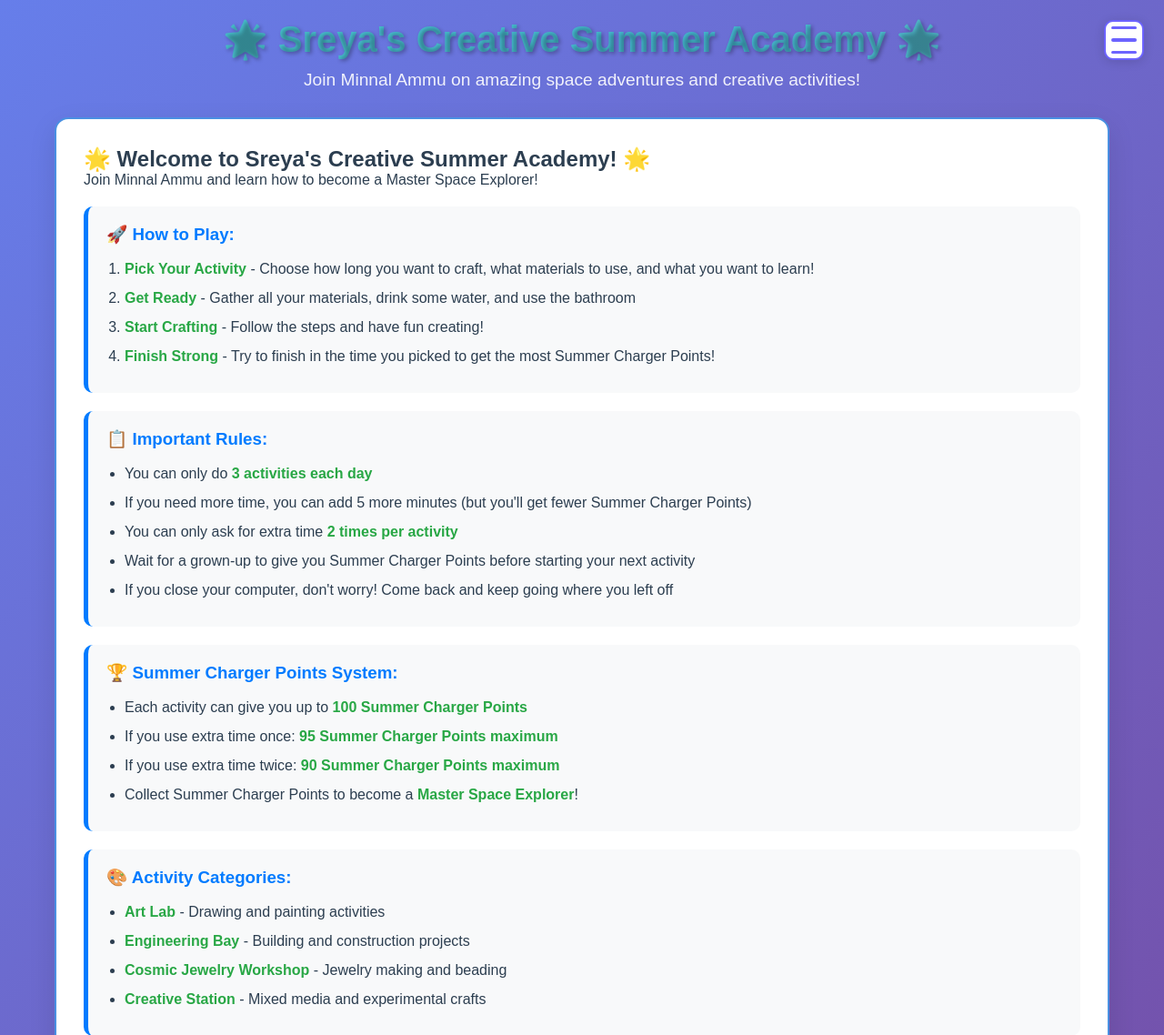
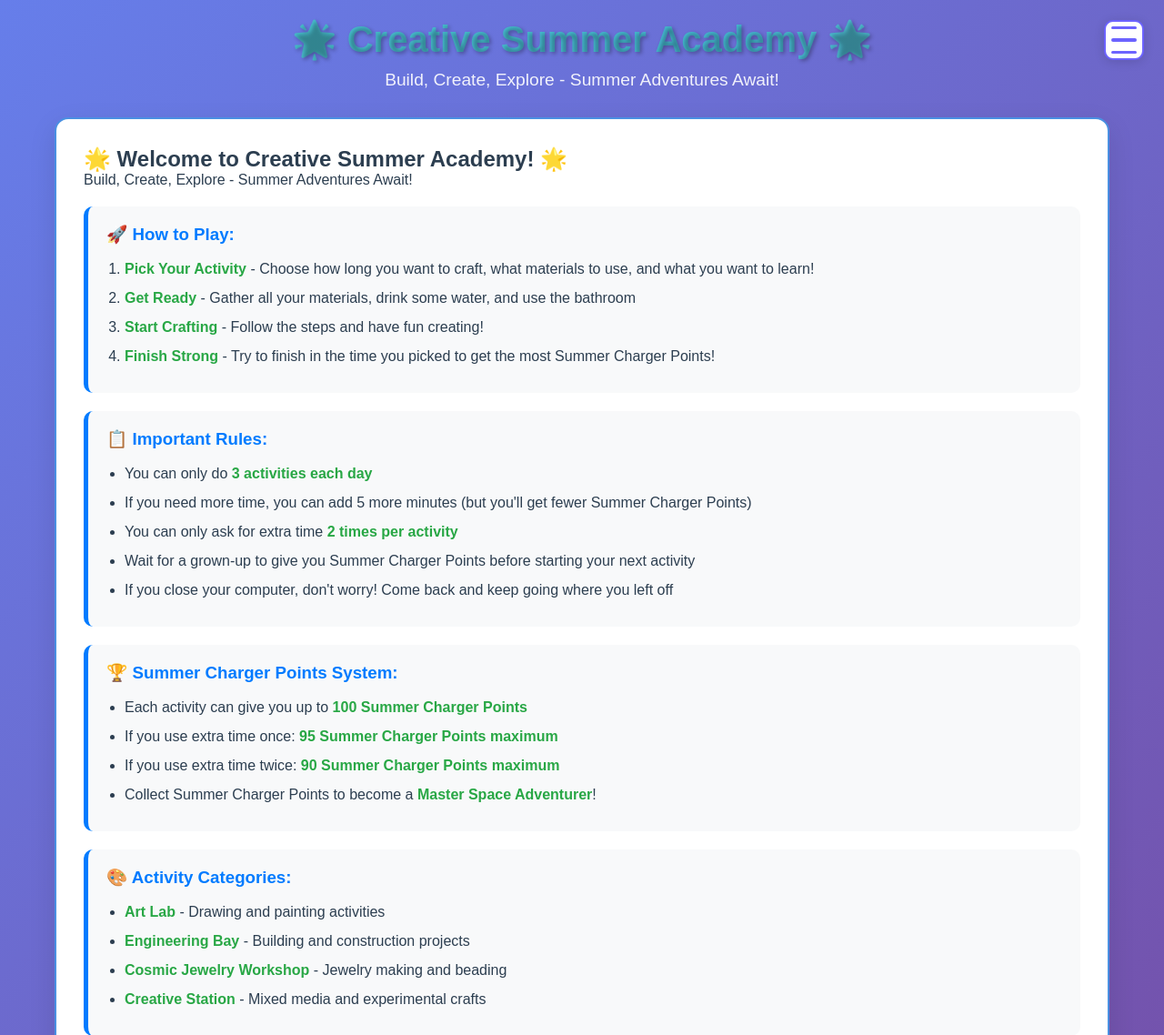
Before and after one commit to sonishbnair/CreativeSummerAcademy, a FastAPI app: page /dashboard/rules/child in a window 1280 px wide. Shown: the top 1138 px of the page at 91% size. Run offline with FastAPI, Linux system fonts and the light colour scheme; parts of the project's set-up code (start-up, migrations or seed data) failed here and were passed over.

Commit message:
Update the site branding; also added multiple themes to the activity

```diff
--- a/app/routers/dashboard.py
+++ b/app/routers/dashboard.py
@@ -74,7 +74,8 @@ async def child_dashboard(request: Request, db: Session = Depends(get_db)):
         "recent_activities": recent_activities,
         "can_start_new": can_start_new,
         "total_activities": total_activities,
-        "total_points": total_points
+        "total_points": total_points,
+        "child_name": user.name
     })
 
 
--- a/templates/activity_prompt.ini
+++ b/templates/activity_prompt.ini
@@ -1,23 +1,31 @@
 [base_prompt]
-system_role = You are an expert children activity coordinator at a space-themed summer academy.
+system_role = You are an expert children activity coordinator at a themed summer academy.
 target_audience = 8-year-old children with developing fine motor skills and creativity.
-confidence_level = You must have 95% confidence this activity is safe and appropriate.
+confidence_level = You must have 95%% confidence this activity is safe and appropriate.
+
+[theme_options]
+theme_selection = Choose one of the following themes for the activity:
+theme_1 = Animal Safari Adventure - Children become wildlife explorers and zookeepers creating animal habitats rescue missions and conservation projects focused on different ecosystems like jungle savanna arctic and ocean environments.
+theme_2 = Jurassic Discovery Expedition - Children become paleontologists and dinosaur researchers involving fossil excavation dinosaur habitat creation and prehistoric adventures exploring different time periods and dinosaur species.
+theme_3 = Sweet Treats Business Academy - Children become entrepreneurs running their own ice cream shop bakery or lemonade stand focusing on creating products serving customers managing a business including recipe creation shop design and customer service scenarios.
+theme_4 = Underwater Ocean Research Station - Children become marine biologists and deep-sea explorers studying sea creatures building submarines and ocean conservation exploring coral reefs deep ocean trenches and marine ecosystems.
 
 [activity_framework]
-create_instruction = Create a fun, detailed, and imaginative {selected_category} activity that takes approximately {selected_duration} minutes.
-materials_instruction = List all required materials (with quantities if possible): {selected_materials}
+create_instruction = Create a fun detailed and imaginative {selected_category} activity that takes approximately {selected_duration} minutes.
+materials_instruction = List all required materials with quantities if possible: {selected_materials}
 learning_focus = The activity should help develop: {selected_objectives}
-theme_integration = Incorporate a galactic space academy theme naturally into the activity.
+theme_integration = Incorporate the chosen theme naturally into the activity ensuring all elements align with the selected theme narrative and learning opportunities.
 
 [output_structure]
-title_requirement = Provide an exciting, space-themed title.
-overview_requirement = Write a fun, encouraging description of what the child will create and why it is awesome.
-materials_list = List all materials needed, with kid-friendly names and quantities.
-steps_requirement = Break down the activity into clear, numbered steps using simple, friendly language. Each step should include a time estimate and encouragement.
-bonus_ideas = Suggest at least one “bonus challenge” or creative twist for kids who finish early or want to go further.
+title_requirement = Provide an exciting theme-appropriate title.
+overview_requirement = Write a fun encouraging description of what the child will create and why it is awesome.
+materials_list = List all materials needed with kid-friendly names and quantities.
+steps_requirement = Break down the activity into clear numbered steps using simple friendly language. Each step should include a time estimate and encouragement.
+bonus_ideas = Suggest at least one bonus challenge or creative twist for kids who finish early or want to go further.
 time_guidance = Suggest rough time allocation for each major step.
-encouragement = Include positive, encouraging language throughout.
-closing_message = End with a short, motivational message to make the child feel proud and excited.
+encouragement = Include positive encouraging language throughout.
+closing_message = End with a short motivational message to make the child feel proud and excited.
+image_requirement = Generate a reference image showing the completed craft project that serves as a visual model for children aged 8-10. The image should be colorful appealing and clearly show the finished product in a child-friendly style that inspires creativity while demonstrating what the final result should look like.
 
 [safety_and_quality]
 safety_check = Ensure all steps are safe for 8-year-olds working with the specified materials.
@@ -26,4 +34,4 @@ completion_confidence = Child should feel proud and accomplished when finished.
 
 [uniqueness_requirement]
 avoid_repetition = Do NOT create activities similar to these recent activities: {recent_activities_summary}
-ensure_variety = Make this activity distinctly different in approach, final product, and techniques used.
+ensure_variety = Make this activity distinctly different in approach final product and techniques used.
--- a/templates/auth/login.html
+++ b/templates/auth/login.html
@@ -4,8 +4,8 @@
 
 {% block content %}
 <div class="card">
-    <h2>🌟 Welcome to Sreya's Creative Summer Academy! 🌟</h2>
-    <p>Join Minnal Ammu and start your amazing space adventure!</p>
+    <h2>🌟 Welcome to Creative Summer Academy! 🌟</h2>
+    <p>Build, Create, Explore - Summer Adventures Await!</p>
 
     {% if error %}
     <div class="alert alert-danger">
--- a/templates/auth/setup.html
+++ b/templates/auth/setup.html
@@ -4,8 +4,8 @@
 
 {% block content %}
 <div class="card">
-    <h2>🌟 Welcome to Sreya's Creative Summer Academy! 🌟</h2>
-    <p>Join Minnal Ammu and set up your space adventure account:</p>
+    <h2>🌟 Welcome to Creative Summer Academy! 🌟</h2>
+    <p>Build, Create, Explore - Summer Adventures Await!</p>
 
     <div class="activity-grid">
         <!-- Parent Registration -->
--- a/templates/base.html
+++ b/templates/base.html
@@ -12,8 +12,8 @@
     {% endif %}
     <div class="container">
         <div class="header">
-            <h1>🌟 Sreya's Creative Summer Academy 🌟</h1>
-            <p>Join Minnal Ammu on amazing space adventures and creative activities!</p>
+            <h1>🌟 Creative Summer Academy 🌟</h1>
+            <p>Build, Create, Explore - Summer Adventures Await!</p>
         </div>
         {% if request.session.get('user_type') == 'child' and daily_stats and total_activities is not none and total_points is not none %}
         <div class="stats-banner" style="background: #ffe066; color: #333; padding: 12px 0; text-align: center; font-size: 1.15em; font-weight: 600; margin-bottom: 18px; border-radius: 10px;">
--- a/templates/child/activity_review.html
+++ b/templates/child/activity_review.html
@@ -1,10 +1,10 @@
 {% extends "base.html" %}
 
-{% block title %}Review Activity - Sreya's Galactic Academy{% endblock %}
+{% block title %}Review Activity - Creative Summer Academy{% endblock %}
 
 {% block content %}
 <div class="card">
-    <h2>🌟 Your Adventure with Minnal Ammu is Ready! 🌟</h2>
+    <h2>🌟 Your Adventure is Ready! 🌟</h2>
     <!-- Summer Charger Points banner moved below -->
 
     <div class="activity-details">
@@ -78,7 +78,7 @@
 
     <div style="text-align: center; margin: 30px 0;">
         <form method="POST" action="/activities/{{ session.id }}/start" style="display: inline;">
-            <button type="submit" class="btn btn-primary btn-lg">🚀 Start My Adventure with Minnal Ammu! 🚀</button>
+            <button type="submit" class="btn btn-primary btn-lg">Start My Activities</button>
         </form>
 
         <a href="/activities/setup" class="btn btn-secondary">🔄 Create Different Activity</a>
--- a/templates/child/activity_setup.html
+++ b/templates/child/activity_setup.html
@@ -1,10 +1,10 @@
 {% extends "base.html" %}
 
-{% block title %}Activity Setup - Sreya's Galactic Academy{% endblock %}
+{% block title %}Activity Setup - Creative Summer Academy{% endblock %}
 
 {% block content %}
 <div class="card" style="max-width: 1100px; margin: 40px auto 20px auto;">
-    <h2>🌟 Let's Create Something Amazing with Minnal Ammu! 🌟</h2>
+    <h2>🌟 Let's Create Something Amazing! 🌟</h2>
     <p>Choose your adventure and let's make something incredible together!</p>
 
     <form method="POST" action="/activities/generate" id="activity-form">
@@ -65,7 +65,7 @@
 
         <div style="text-align: center; margin: 30px 0;">
             <div id="general-error" class="error-message" style="margin-bottom: 12px;"></div>
-            <button type="submit" class="btn btn-primary btn-lg" id="submit-btn">🌟 Create My Adventure with Minnal Ammu! 🌟</button>
+            <button type="submit" class="btn btn-primary btn-lg" id="submit-btn">Create My Activities</button>
             <div id="loading-animation" style="display:none; margin-top: 18px;">
                 <div class="spinner" style="display:inline-block; width:40px; height:40px; border:4px solid #ffe066; border-top:4px solid #6c63ff; border-radius:50%; animation:spin 1s linear infinite;"></div>
                 <div style="margin-top:10px; color:#6c63ff; font-weight:600;">Creating your adventure...</div>
--- a/templates/child/daily_limit.html
+++ b/templates/child/daily_limit.html
@@ -4,7 +4,7 @@
 
 {% block content %}
 <div class="card" style="text-align: center; margin-top: 40px;">
-    <h2>🚦 Whoa, Space Explorer!</h2>
+    <h2>🚦 Whoa, {{ child_name }}!</h2>
     <p>
         You can't start a new activity right now.<br>
         {% if session and session.status in ['active', 'completed'] %}
--- a/templates/child/dashboard.html
+++ b/templates/child/dashboard.html
@@ -4,8 +4,8 @@
 
 {% block content %}
 <div class="card">
-    <h2>🌟 Welcome, {{ user.name }}! 🌟</h2>
-    <p>Ready for another amazing adventure with Minnal Ammu?</p>
+    <h2>🌟 Welcome, {{ child_name }}! 🌟</h2>
+    <p>Ready for another amazing adventure?</p>
 
     {% if active_session %}
     <div class="alert alert-warning">
--- a/templates/shared/rules_child.html
+++ b/templates/shared/rules_child.html
@@ -4,8 +4,8 @@
 
 {% block content %}
 <div class="card">
-    <h2>🌟 Welcome to Sreya's Creative Summer Academy! 🌟</h2>
-    <p>Join Minnal Ammu and learn how to become a Master Space Explorer!</p>
+    <h2>🌟 Welcome to Creative Summer Academy! 🌟</h2>
+    <p>Build, Create, Explore - Summer Adventures Await!</p>
 
     <div class="rules-section">
         <h3>🚀 How to Play:</h3>
@@ -34,7 +34,7 @@
             <li>Each activity can give you up to <strong>100 Summer Charger Points</strong></li>
             <li>If you use extra time once: <strong>95 Summer Charger Points maximum</strong></li>
             <li>If you use extra time twice: <strong>90 Summer Charger Points maximum</strong></li>
-            <li>Collect Summer Charger Points to become a <strong>Master Space Explorer</strong>!</li>
+            <li>Collect Summer Charger Points to become a <strong>Master Space Adventurer</strong>!</li>
         </ul>
     </div>
 
--- a/templates/shared/rules_parent.html
+++ b/templates/shared/rules_parent.html
@@ -5,7 +5,7 @@
 {% block content %}
 <div class="card">
     <h2>🎯 Creative Summer Academy Parent Guide</h2>
-    <p>Everything you need to know about monitoring and supporting Sreya's space adventures:</p>
+    <p>Everything you need to know about monitoring and supporting your {{ child_name }}'s adventures:</p>
 
     <div class="rules-section">
         <h3>📊 Scoring System:</h3>
```
Also changed, not shown: templates/child/activity_active.html (+4 -4 lines), readme.md.
